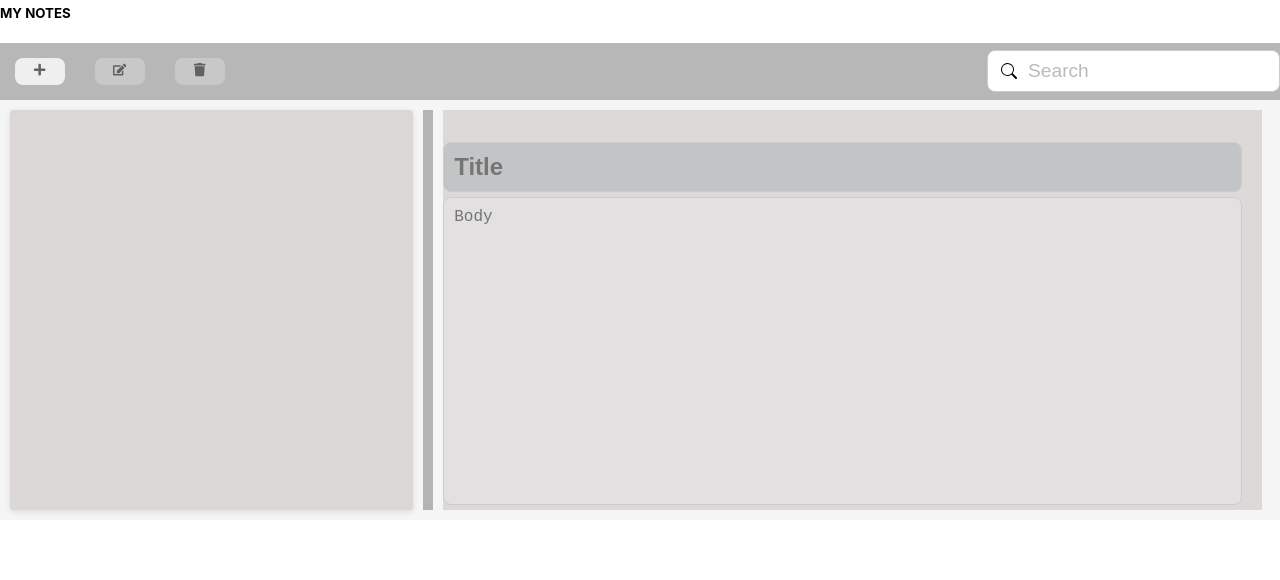
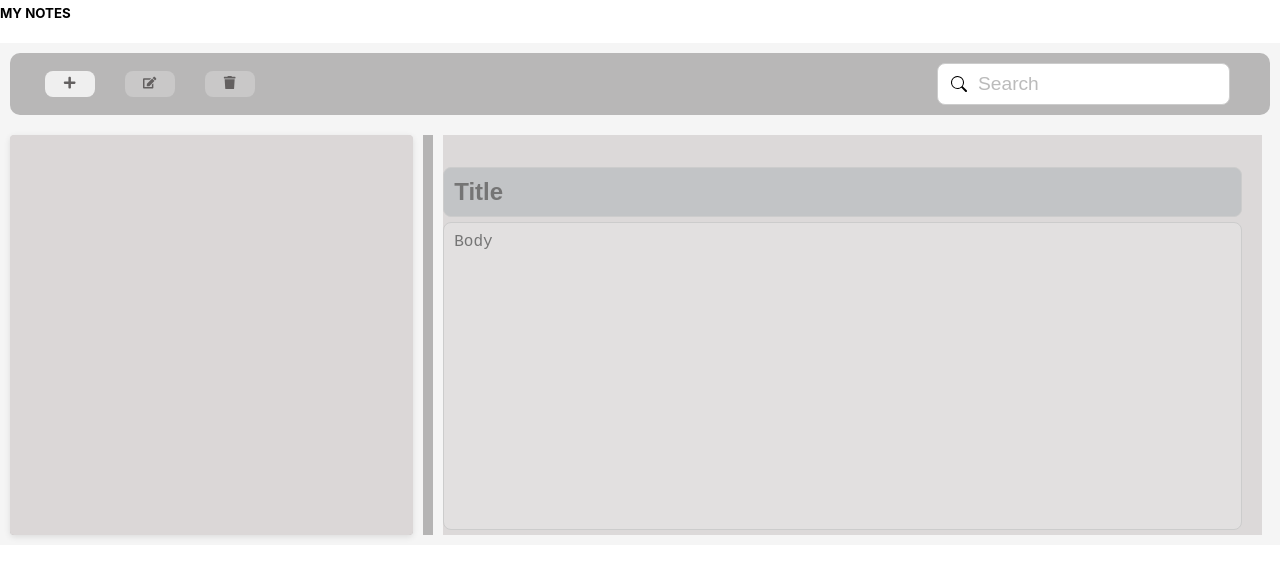
Before and after one commit to GennadyBerg/SEcond_Note_test, a React (Create React App) app: page / in a window 1280 px wide. Shown: the top 580 px of the page. Built offline with nearby package versions, Linux system fonts and the light colour scheme.

Commit message:
light fix style

```diff
--- a/src/App.css
+++ b/src/App.css
@@ -36,22 +36,23 @@
   flex: 1;
 }
 
-.trimmed-item-text{
+.trimmed-item-text {
   text-overflow: ellipsis;
   overflow: hidden;
   white-space: nowrap;
   width: 180px;
 }
+
 .item-title-text {
   font-size: larger;
   font-weight: bolder;
 }
+
 .item-date-text {
   font-size: smaller;
 }
-.item-body-text {
 
-}
+.item-body-text {}
 
 .item {
   color: #242425;
@@ -59,21 +60,24 @@
   border-radius: 4px;
 }
 
-.item::after{
-    content: "";
-    position: absolute;
-    bottom: -1;
-    left: 3%; /* Adjust as needed */
-    width: 23%; /* Adjust as needed */
-    height: 1px;
-    background-color: darkgray; /* Adjust color as needed */
+.item::after {
+  content: "";
+  position: absolute;
+  bottom: -1;
+  left: 3%;
+  /* Adjust as needed */
+  width: 23%;
+  /* Adjust as needed */
+  height: 1px;
+  background-color: darkgray;
+  /* Adjust color as needed */
 }
+
 .selected-item {
-background-color: #817f7f;
+  background-color: #817f7f;
 }
-.unselected-item {
 
-}
+.unselected-item {}
 
 
 h1,
@@ -91,8 +95,9 @@ h2 {
 
 .nav-wrapper {
   display: flex;
-  justify-content: start;
-  align-items: start;
+  justify-content: center;
+  align-items: center;
+  padding-left: 20px;
 }
 
 button {
@@ -183,14 +188,20 @@ button.disabled:hover {
   align-items: center;
   flex-wrap: nowrap;
   flex-direction: row;
-  display: -webkit-inline-flex;
+  /* display: -webkit-inline-flex; */
   display: inline-flex;
   background-color: #b8b7b7;
+  margin: 10px;
+  border-radius: 10px;
 }
 
 .search-box {
   min-width: 15%;
   max-width: 70%;
+  padding-right: 30px;
+  margin: 10px;
+  border-radius: 10px;
+
 }
 
 #search {
```
